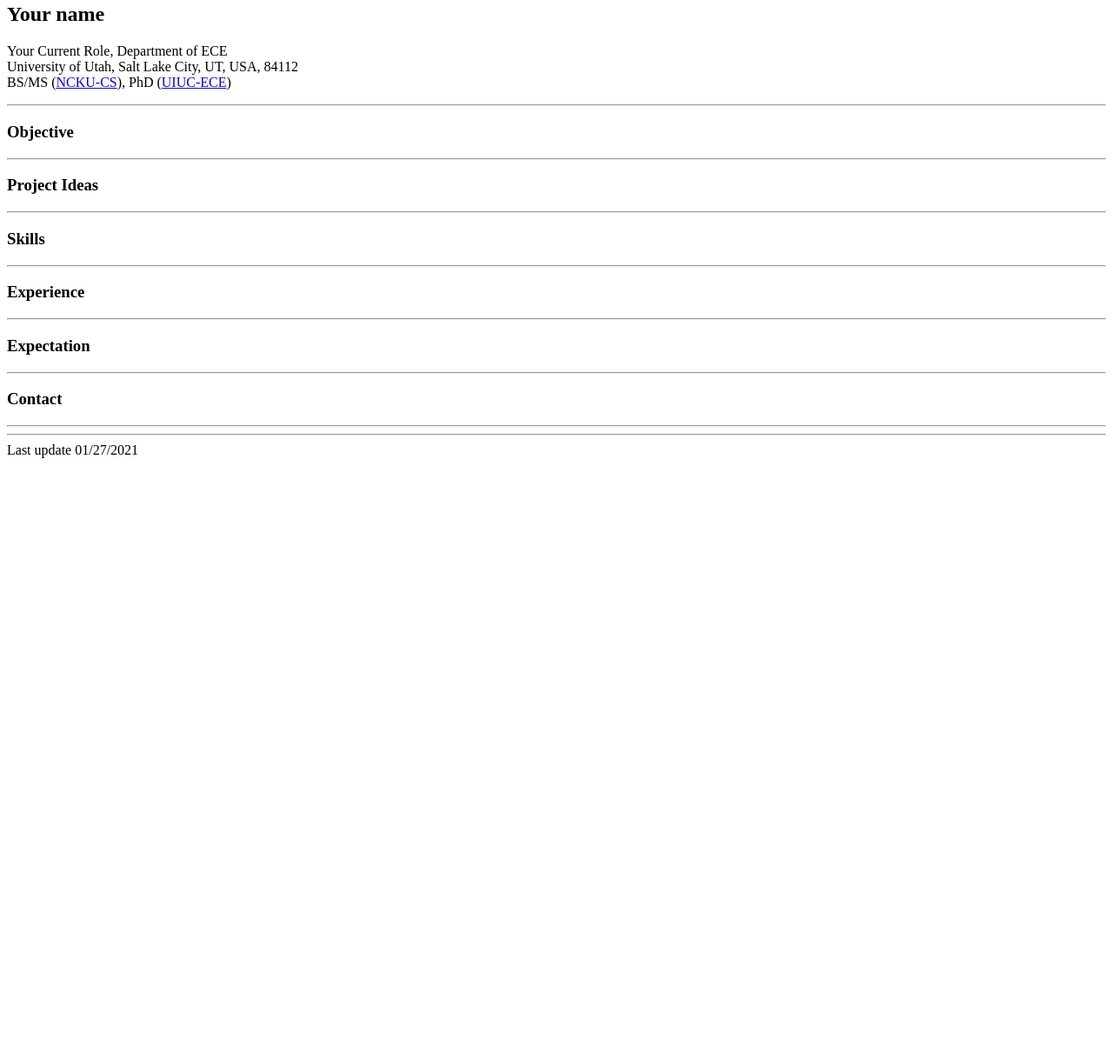
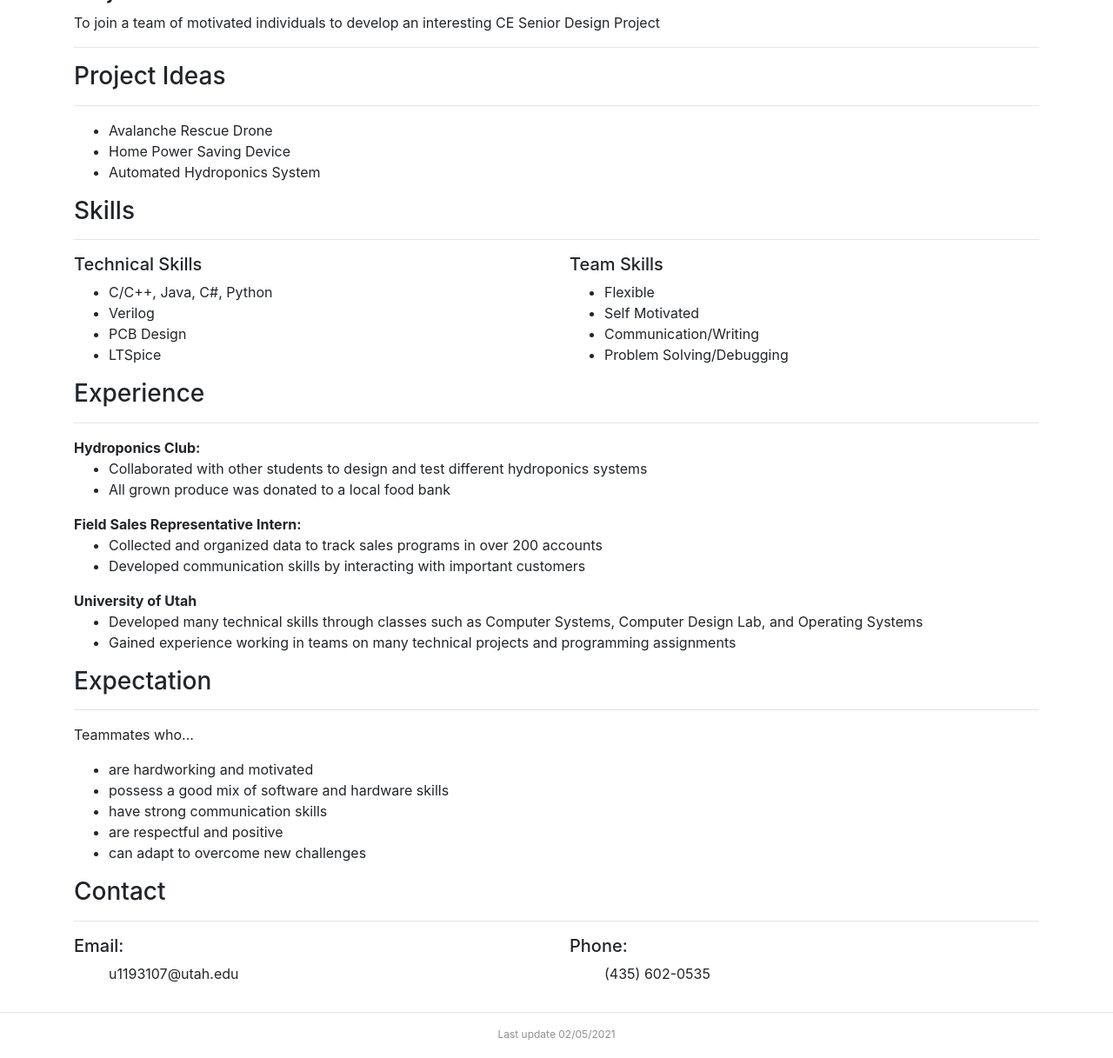
Before and after one commit to lrm77/Personal-Website, a plain HTML site: page index.html in a window 1280 px wide. Shown: the part 187-1404 px from the top of the page at 87% size. Before the commit the page ends 800 px from the top, so only its background shows below. Drawn offline with Linux system fonts and the light colour scheme.

Commit message:
Fixed file naming

```diff
--- a/index.html
+++ b/index.html
@@ -1,58 +1,133 @@
 <!DOCTYPE html>
 <html lang="en">
 
-<!-- head defines a bunch of meta data -->
 <head>
   <meta charset="utf-8">
   <meta http-equiv="X-UA-Compatible" content="IE=edge">
   <meta name="viewport" content="width=device-width, initial-scale=1.0">
 
-<!-- title in the tab -->
-<title>TWH's Homepage</title>
+<title>Luke's Homepage</title>
+
+<!-- Bootstrap core CSS -->
+<link rel="stylesheet" href="css/custom.css?v=2020-10-10">
+<link rel="stylesheet" href="css/bootstrap/4.4.1/bootstrap.min.css">
+<script type="text/javascript" src="js/jquery/3.4.1/jquery.min.js"></script>
+<script type="text/javascript" src="js/bootstrap/4.4.1/bootstrap.min.js"></script>
 
 </head>
 
 <!-- body -->
 <body>
 
-<div style="max-width: 130px; text-align: center;">
-  <img src="images/twhuang.jpg" style="width: 100%;">
+<div class="container">
+
+<div class="row">
+
+  <div class="col-md-2 col-sm-2 vertical-align">
+    <p>
+    <div style="max-width: 130px; text-align: center;">
+      <img src="images/lmajors.jpg" style="width: 100%;">
+    </div>
+    </p>
+  </div>
+
+  <div class="col-md-8 col-sm-8">
+    <p><h2>Luke Majors</h2>
+    Pursuing B.S. Computer Engineering<br>
+    University of Utah, Salt Lake City, UT, USA, 84112<br>
+    </p>
+  </div>
+
 </div>
-
-<p><h2>Your name</h2>
-Your Current Role, Department of ECE<br>
-University of Utah, Salt Lake City, UT, USA, 84112<br>
-BS/MS (<a href="http://www.csie.ncku.edu.tw/ncku_csie/">NCKU-CS</a>), PhD (<a href="https://ece.illinois.edu/">UIUC-ECE</a>)
-</p>
 <hr>
 
 <h3>Objective</h3>
+<p>To join a team of motivated individuals to develop an interesting CE Senior Design Project</p>
 <hr>
 
 <h3>Project Ideas</h3>
 <hr>
-
+<ul>
+  <li>Avalanche Rescue Drone</li>
+  <li>Home Power Saving Device</li>
+  <li>Automated Hydroponics System</li>
+</ul>
 <h3>Skills</h3>
 <hr>
+  <div class="row">
 
+    <div class="col-sm">
+      <h5>Technical Skills</h5>
+      <ul>
+        <li>C/C++, Java, C#, Python</li>
+        <li>Verilog</li>
+        <li>PCB Design</li>
+        <li>LTSpice</li>
+      </ul>
+    </div>
+
+    <div class="col-sm">
+      <h5>Team Skills</h5>
+      <ul>
+        <li>Flexible</li>
+        <li>Self Motivated</li>
+        <li>Communication/Writing</li>
+        <li>Problem Solving/Debugging</li>
+      </ul>
+    </div>
+
+  </div>
 <h3>Experience</h3>
-
 <hr>
-
+<b>Hydroponics Club:</b>
+<ul>
+  <li>Collaborated with other students to design and test different hydroponics systems</li>
+  <li>All grown produce was donated to a local food bank</li>
+</ul>
+<b>Field Sales Representative Intern:</b>
+<ul>
+  <li>Collected and organized data to track sales programs in over 200 accounts</li>
+  <li>Developed communication skills by interacting with important customers</li>
+</ul>
+<b>University of Utah</b>
+<ul>
+  <li>Developed many technical skills through classes such as Computer Systems, Computer Design Lab,
+     and Operating Systems
+  </li>
+  <li>Gained experience working in teams on many technical projects and programming assignments</li>
+</ul>
 <h3>Expectation</h3>
 <hr>
-
+<p>Teammates who...</p>
+<ul>
+  <li>are hardworking and motivated</li>
+  <li>possess a good mix of software and hardware skills</li>
+  <li>have strong communication skills</li>
+  <li>are respectful and positive</li>
+  <li>can adapt to overcome new challenges</li>
+</ul>
 
 <h3>Contact</h3>
 <hr>
-
+  <div class="row">
+    <div class="col-sm">
+      <h5>Email:</h5>
+      <ul style="list-style-type:none;">
+        <li>u1193107@utah.edu</li>
+      </ul>
+    </div>
+    <div class="col-sm">
+      <h5>Phone:</h5>
+      <ul style="list-style-type:none;">
+        <li>(435) 602-0535</li>
+      </ul>
+    </div>
+  </div>
 </div>
 
 
-
-
 <hr>
-<footer>Last update 01/27/2021</footer>
+<footer>Last update 02/05/2021</footer>
 
 </div>
 
```
